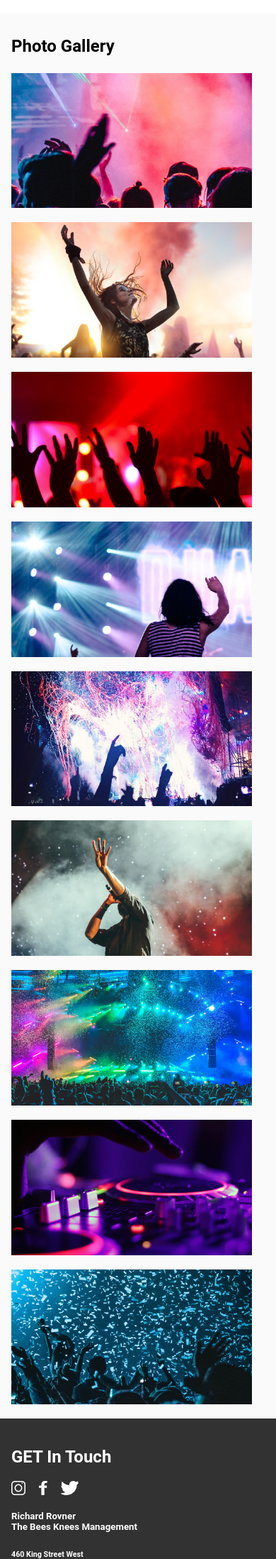
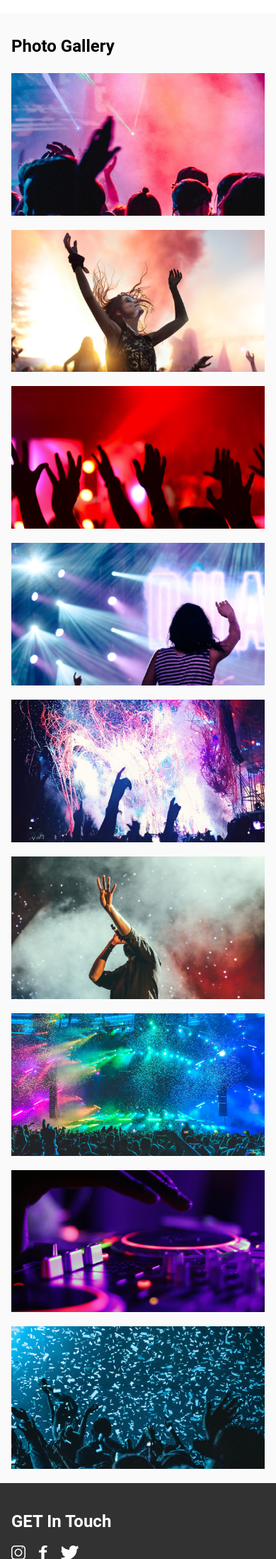
Before and after one commit to zdsd0019/Band-Site-Sprint-1, a PHP site: page /index.html in a window 390 px wide. Shown: the part 1281-3478 px from the top of the page at 71% size. Run offline with PHP 8.4, Linux system fonts and the light colour scheme.

Commit message:
made images responsive

```diff
--- a/styles/main.css
+++ b/styles/main.css
@@ -387,26 +387,26 @@
 }
 
 .section__photo__gallery__img {
-  width: 18rem;
+  width: 100%;
   margin-bottom: 1rem;
 }
 
 @media screen and (min-width: 375px) {
   .section__photo__gallery__img {
-    width: 21.25rem;
+    width: 100%;
   }
 }
 
 @media screen and (min-width: 425px) {
   .section__photo__gallery__img {
-    width: 24.375rem;
+    width: 100%;
   }
 }
 
 @media screen and (min-width: 768px) {
   .section__photo__gallery__img {
     height: 7.875rem;
-    width: 14rem;
+    width: 100%;
     margin-bottom: 1.5rem;
     margin-right: 0.813rem;
   }
@@ -415,7 +415,7 @@
 @media screen and (min-width: 1024px) {
   .section__photo__gallery__img {
     height: 10.938rem;
-    width: 16.125rem;
+    width: 100%;
     margin-bottom: 1.5rem;
     margin-right: 1.5rem;
   }
@@ -424,7 +424,7 @@
 @media screen and (min-width: 1200px) {
   .section__photo__gallery__img {
     height: 12.0625rem;
-    width: 17.813rem;
+    width: 100%;
     margin-right: 1.5rem;
     margin-bottom: 1.5rem;
   }
--- a/styles/main.scss
+++ b/styles/main.scss
@@ -308,34 +308,34 @@
     }
 
     &__photo__gallery__img {
-        width: 18rem;
+        width: 100%;
         margin-bottom: 1rem;
 
         @include mobile-m {
-            width: 21.25rem;
+            width: 100%;
         }
 
         @include mobile-l {
-            width: 24.375rem;
+            width: 100%;
         }
 
         @include tablet {
             height: 7.875rem;
-            width: 14rem;
+            width: 100%;
             margin-bottom: 1.5rem;
             margin-right: 0.813rem;
         }
 
         @include laptop {
             height: 10.938rem;
-            width: 16.125rem;
+            width: 100%;
             margin-bottom: 1.5rem;
             margin-right: 1.5rem;
         }
 
         @include laptop-m {
             height: 12.0625rem;
-            width: 17.813rem;
+            width: 100%;
             margin-right: 1.5rem;
             margin-bottom: 1.5rem;
 
```
Also changed, not shown: 1 other file.
